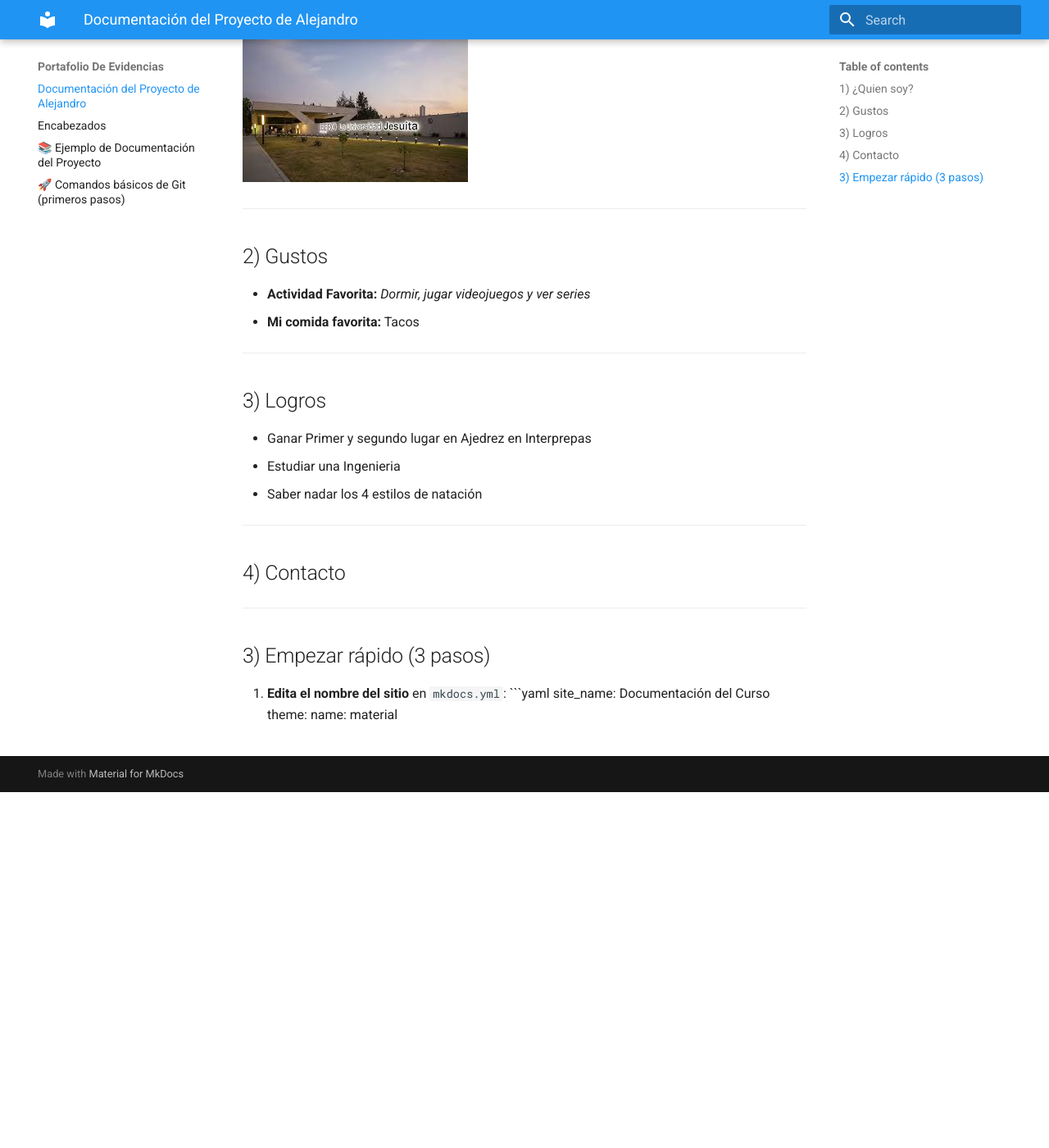
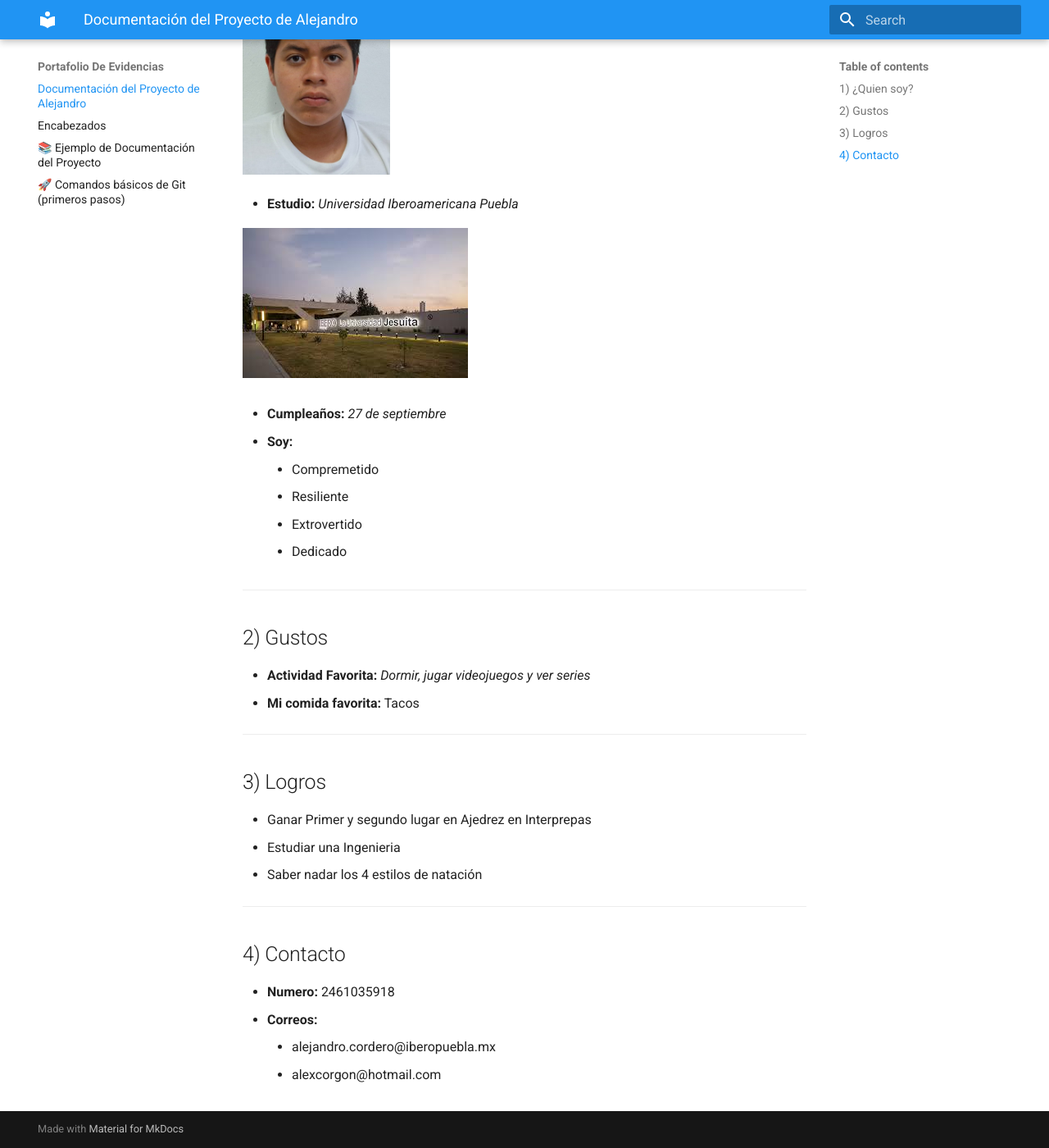
Before and after one commit to Cord3r0/Portafolio-Ibero-Alejandro, an MkDocs documentation site: the page built from docs/index.md, in a window 1280 px wide and 1400 px high, scrolled down 434 px. Shown: the whole window at 82% size. Built offline with MkDocs 1.6.1 and Material for MkDocs 9.7.7, drawn with Linux system fonts in a browser that asks for light colours.

Commit message:
Presentacion Cambios

````diff
--- a/docs/index.md
+++ b/docs/index.md
@@ -7,12 +7,24 @@ Esta es una **plantilla** basada en [MkDocs](https://www.mkdocs.org/) + [Materia
 ## 1) ¿Quien soy?
 - **Soy:** _Alejandro Cordero González_
 
-(Foto)
+<img src="recursos/imgs/Imagen%20de%20WhatsApp%202025-08-25%20a%20las%2017.30.24_fb88a7f0.jpg" alt="Diagrama del sistema" width="180">
+
+
 
 - **Estudio:** _Universidad Iberoamericana Puebla_
 
 
 ![Diagrama del sistema](recursos/imgs/ibero.jpeg)
+
+
+- **Cumpleaños:** _27 de septiembre_
+
+- **Soy:**
+    - Compremetido
+    - Resiliente
+    - Extrovertido
+    - Dedicado
+
 
 
 ---
@@ -32,17 +44,7 @@ Esta es una **plantilla** basada en [MkDocs](https://www.mkdocs.org/) + [Materia
 
 ## 4) Contacto
 
-
-
-
-
-
----
-
-## 3) Empezar rápido (3 pasos)
-
-1. **Edita el nombre del sitio** en `mkdocs.yml`:
-   ```yaml
-   site_name: Documentación del Curso
-   theme:
-     name: material
+ - **Numero:** 2461035918
+ - **Correos:**
+    - alejandro.cordero@iberopuebla.mx
+    - alexcorgon@hotmail.com
````
Also changed, not shown: docs/recursos/imgs/Imagen de WhatsApp 2025-08-25 a las 17.30.24_fb88a7f0.jpg (added).
